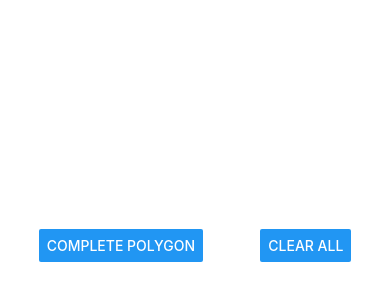
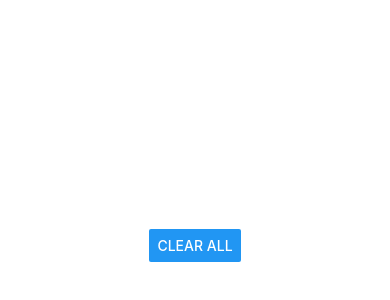
Before and after one commit to safinghoghabori/AgribridgeMapboxTask, a React Native app: screen / in a window 390 px wide. Shown: the part 532-832 px from the top of the page. Built offline with nearby package versions, Linux system fonts and the light colour scheme.

Commit message:
display complete polygon button only when at least one marker is present

```diff
--- a/src/features/map/Map.tsx
+++ b/src/features/map/Map.tsx
@@ -119,7 +119,9 @@ const Map = () => {
       </MapView>
 
       <View style={styles.buttons}>
-        <Button title="Complete Polygon" onPress={handleCompletePolygon} />
+        {polygonCoords.length > 0 && (
+          <Button title="Complete Polygon" onPress={handleCompletePolygon} />
+        )}
         <Button title="Clear All" onPress={handleClearAll} />
       </View>
     </View>
```
